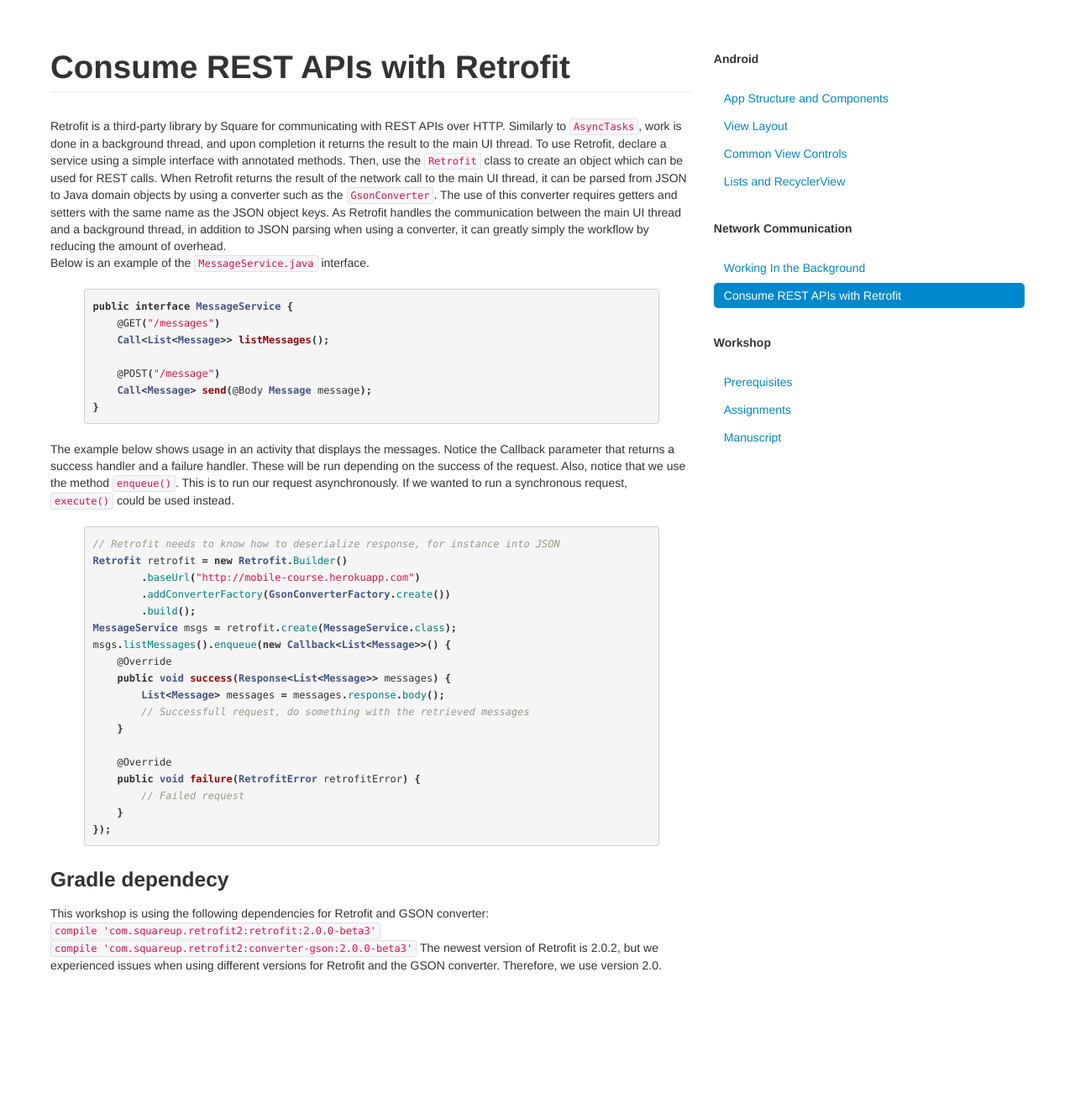
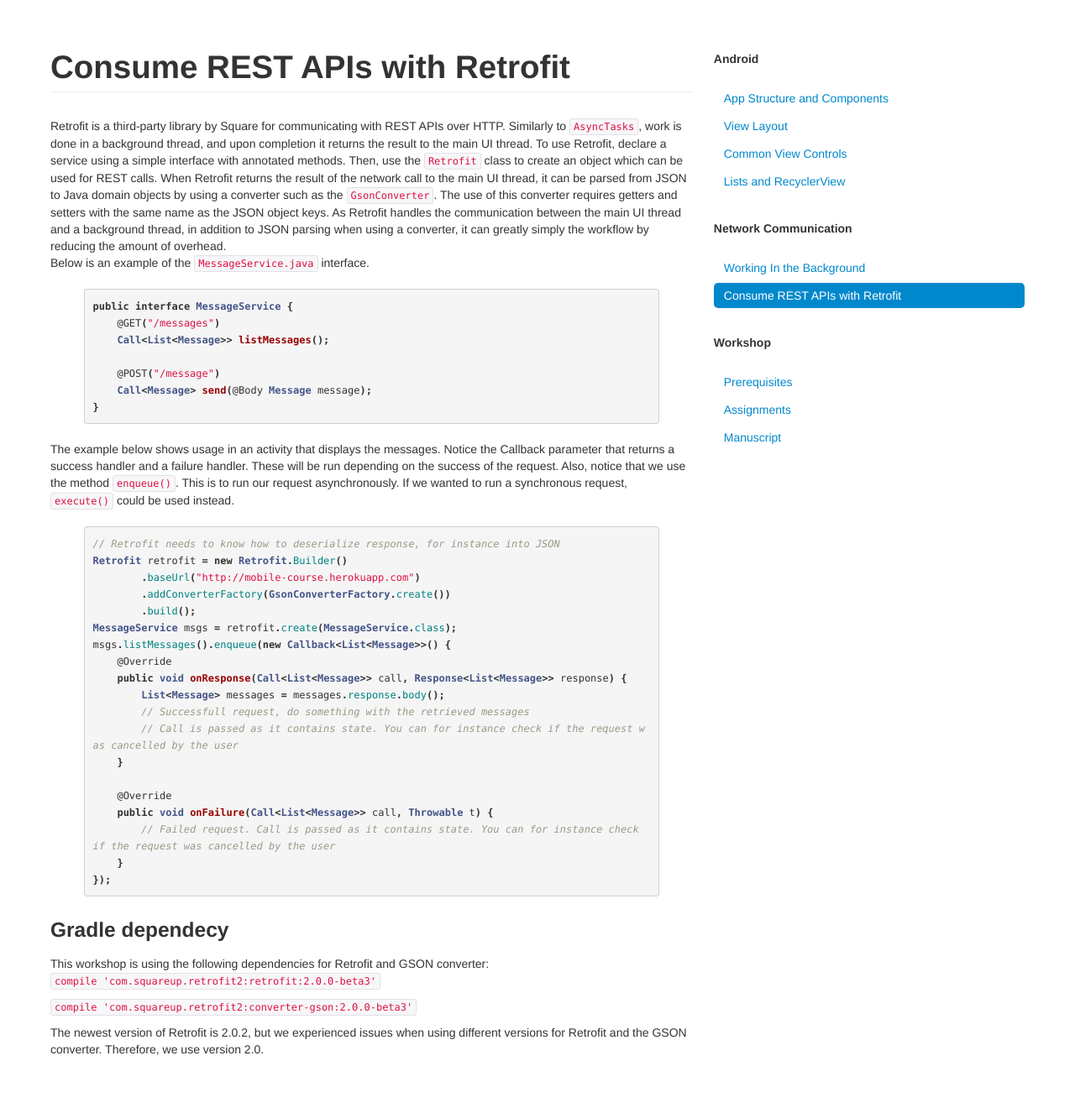
Before and after one commit to bekk/android101, a Jekyll site: the page built from docs/pages/retrofit.html, in a window 1280 px wide. Shown: the whole page at 84% size. Built offline with Jekyll 4.4.1, drawn with Linux system fonts in a browser that asks for light colours; Markdown is read by kramdown in place of the engine named in the settings; before the commit the page ends 1220 px from its top, so only the background shows below that.

Commit message:
Oppdatert mer om retrofit 2.0

```diff
--- a/docs/pages/retrofit.html
+++ b/docs/pages/retrofit.html
@@ -34,21 +34,22 @@ Retrofit retrofit = new Retrofit.Builder()
 MessageService msgs = retrofit.create(MessageService.class);
 msgs.listMessages().enqueue(new Callback<List<Message>>() {
     @Override
-    public void success(Response<List<Message>> messages) {
+    public void onResponse(Call<List<Message>> call, Response<List<Message>> response) {
         List<Message> messages = messages.response.body();
         // Successfull request, do something with the retrieved messages
+        // Call is passed as it contains state. You can for instance check if the request was cancelled by the user
     }
 
     @Override
-    public void failure(RetrofitError retrofitError) {
-        // Failed request
+    public void onFailure(Call<List<Message>> call, Throwable t) {
+        // Failed request. Call is passed as it contains state. You can for instance check if the request was cancelled by the user
     }
 });
 {% endhighlight %}
 
 <h3>Gradle dependecy</h3>
 This workshop is using the following dependencies for Retrofit and GSON converter:
-<code>compile 'com.squareup.retrofit2:retrofit:2.0.0-beta3'</code>
-<code>compile 'com.squareup.retrofit2:converter-gson:2.0.0-beta3'</code>
+<p><code>compile 'com.squareup.retrofit2:retrofit:2.0.0-beta3'</code></p>
+<p><code>compile 'com.squareup.retrofit2:converter-gson:2.0.0-beta3'</code></p>
 The newest version of Retrofit is 2.0.2, but we experienced issues when using different versions for Retrofit and the GSON converter.
 Therefore, we use version 2.0.
```
